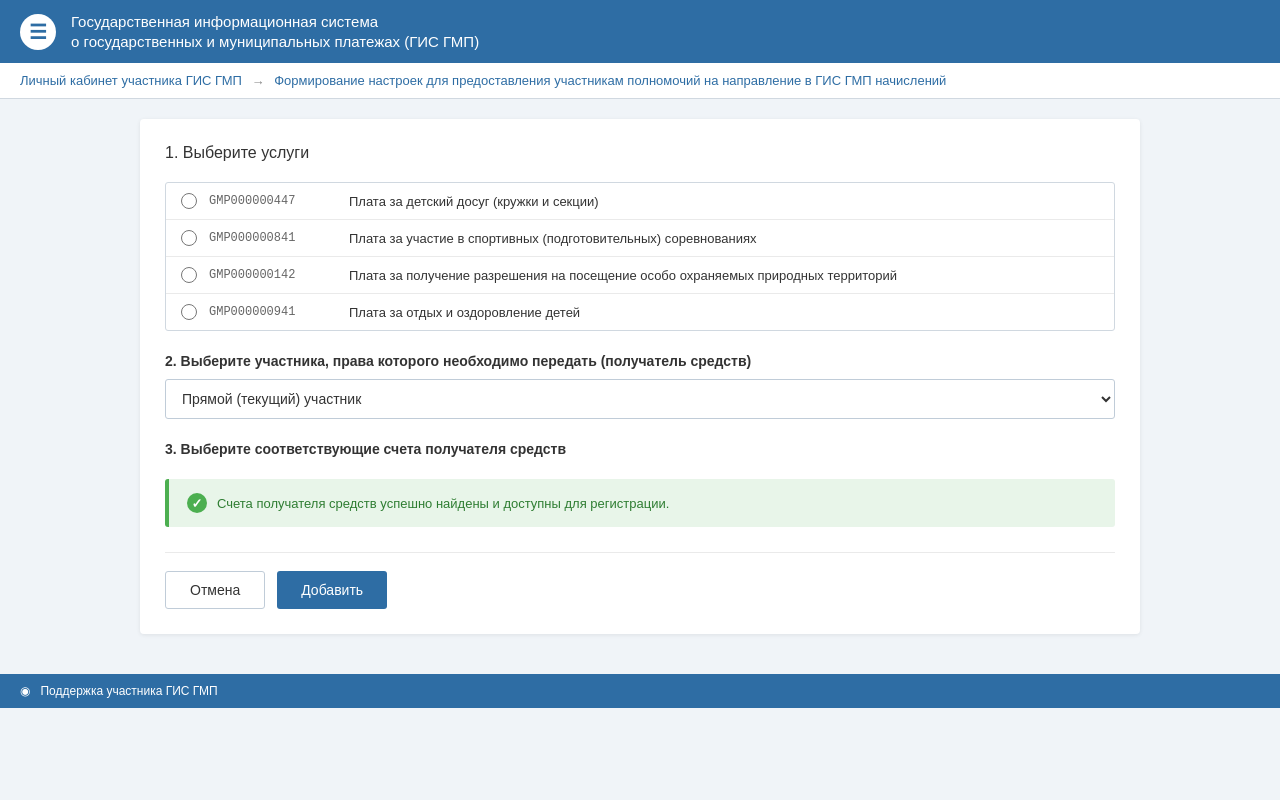
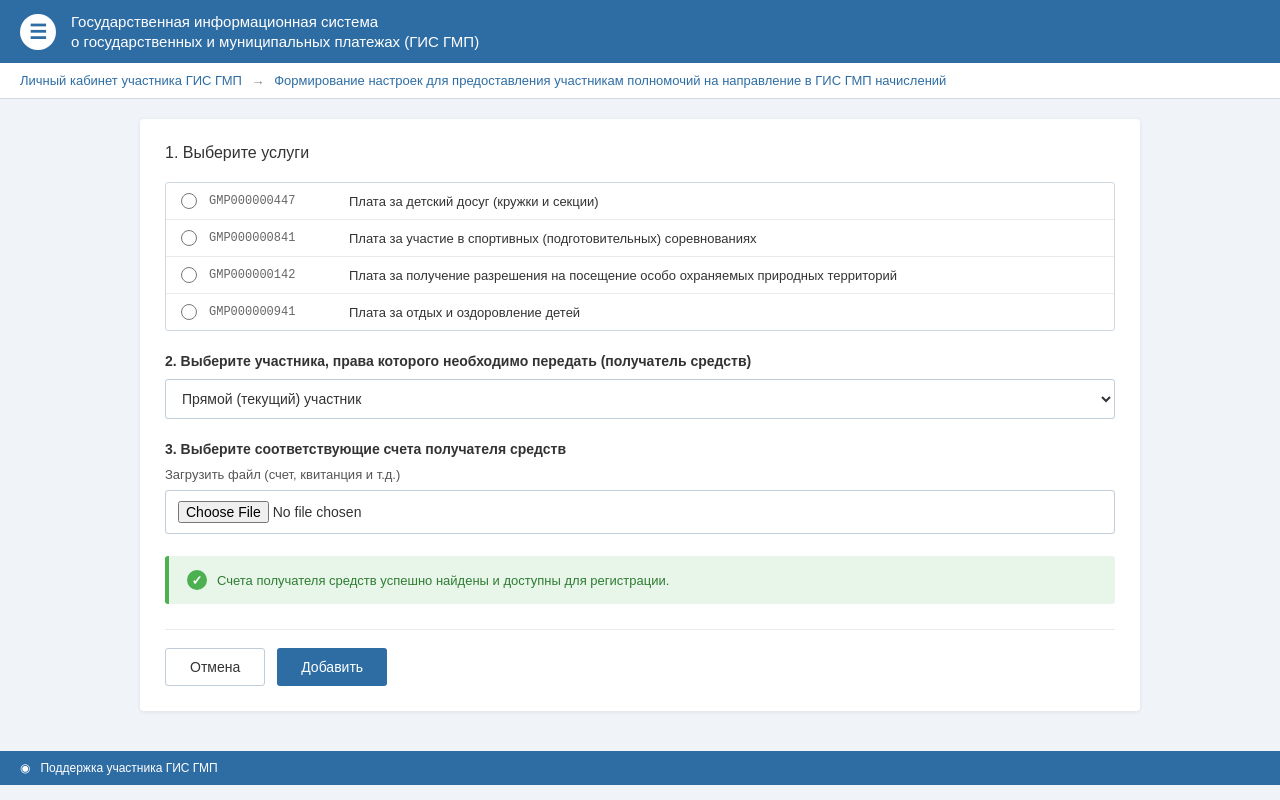
Before and after one commit to adgahhamerzokov01-cmd/Gispmpp, a plain HTML site: page index.html in a window 1280 px wide. Both pictures are taken after a click on the button "Отмена". Drawn offline with Linux system fonts and the light colour scheme.

Commit message:
Update index.html

```diff
--- a/index.html
+++ b/index.html
@@ -115,7 +115,7 @@
   }
 
   /* Выпадающий список */
-  select {
+  select, input[type="file"] {
     width: 100%;
     padding: 10px 12px;
     border: 1px solid #c0ccd8;
@@ -126,11 +126,11 @@
     cursor: pointer;
     outline: none;
   }
-  select:focus { border-color: #2e6da4; }
+  select:focus, input[type="file"]:focus { border-color: #2e6da4; }
 
-  .field-group { margin-top: 10px; }
+  .field-group { margin-top: 10px; margin-bottom: 15px; }
 
-  /* Зелёное уведомление вместо ошибки */
+  /* Зелёное уведомление */
   .success-box {
     margin-top: 22px;
     background: #e8f5e9;
@@ -268,14 +268,19 @@
   <div class="field-group">
     <select id="participant">
       <option value="direct">Прямой (текущий) участник</option>
+      <option value="sad6">МБДОУ №6 «Звёздочка»</option>
+      <option value="sad_nasyp">Детский сад «Насып»</option>
       <option value="admin">Администратор начислений</option>
       <option value="other">Внешний участник</option>
     </select>
   </div>
 
   <div class="step-title">3. Выберите соответствующие счета получателя средств</div>
+  <div class="field-group">
+    <label style="display:block; margin-bottom: 8px; font-size: 13px; color: #555;">Загрузить файл (счет, квитанция и т.д.)</label>
+    <input type="file" id="fileUpload" accept="image/*,.pdf">
+  </div>
 
-  <!-- Заменили ошибку на успех по умолчанию -->
   <div class="success-box" id="statusBox">
     <div class="success-icon">✓</div>
     <div id="statusText">Счета получателя средств успешно найдены и доступны для регистрации.</div>
@@ -295,14 +300,12 @@
 <div id="toast">Данные успешно зарегистрированы (макет)</div>
 
 <script>
-  // Проверяем, выбрана ли услуга (чтобы кнопка не ругалась)
   function submitForm() {
     const selectedService = document.querySelector('input[name="service"]:checked');
     const statusBox = document.getElementById('statusBox');
     const statusText = document.getElementById('statusText');
 
     if (!selectedService) {
-      // Если услуга не выбрана, подсвечиваем список и меняем текст
       statusBox.style.background = '#ffebee';
       statusBox.style.borderLeftColor = '#f44336';
       statusText.style.color = '#c62828';
@@ -323,12 +326,11 @@
     setTimeout(() => toast.classList.remove('show'), 2500);
   }
 
-  // Сброс формы
   function resetForm() {
     document.querySelectorAll('input[name="service"]').forEach(r => r.checked = false);
     document.getElementById('participant').selectedIndex = 0;
+    document.getElementById('fileUpload').value = '';
 
-    // Возвращаем зеленый статус
     const statusBox = document.getElementById('statusBox');
     const statusText = document.getElementById('statusText');
     statusBox.style.background = '#e8f5e9';
```
